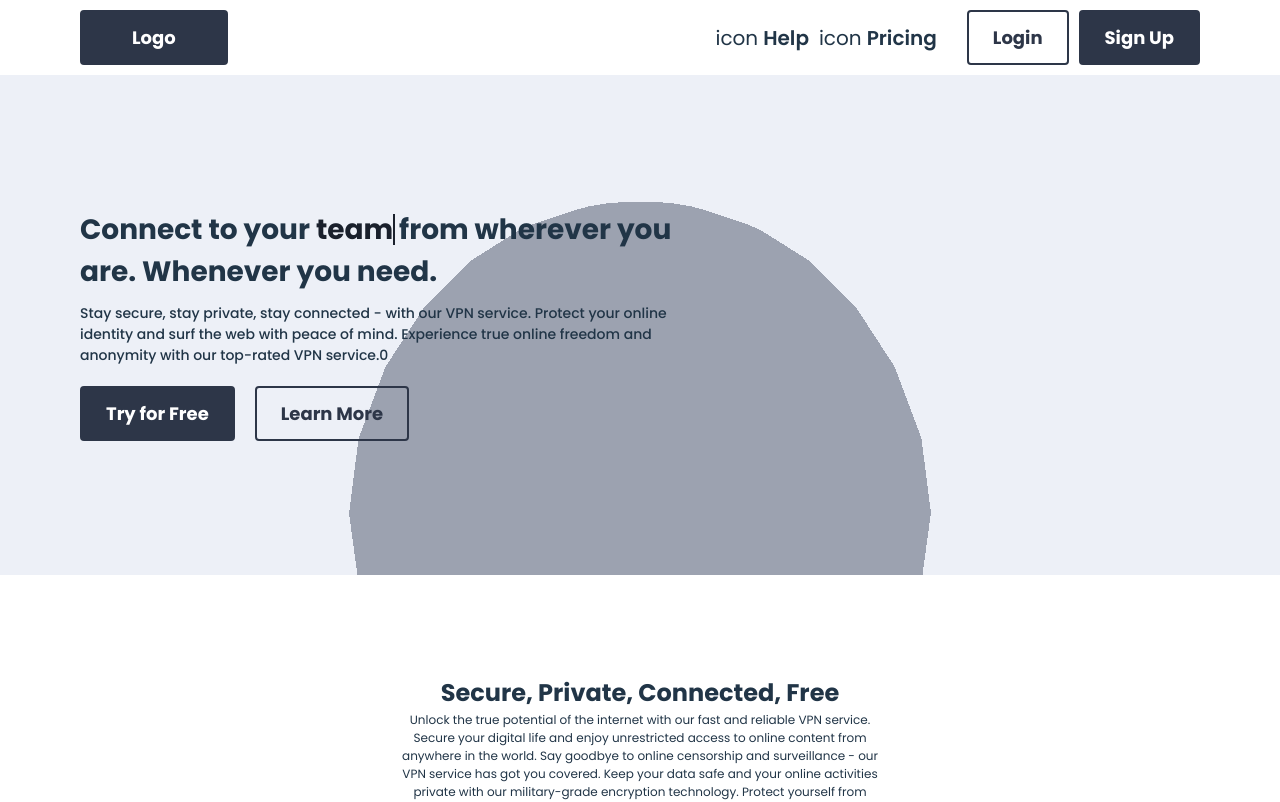
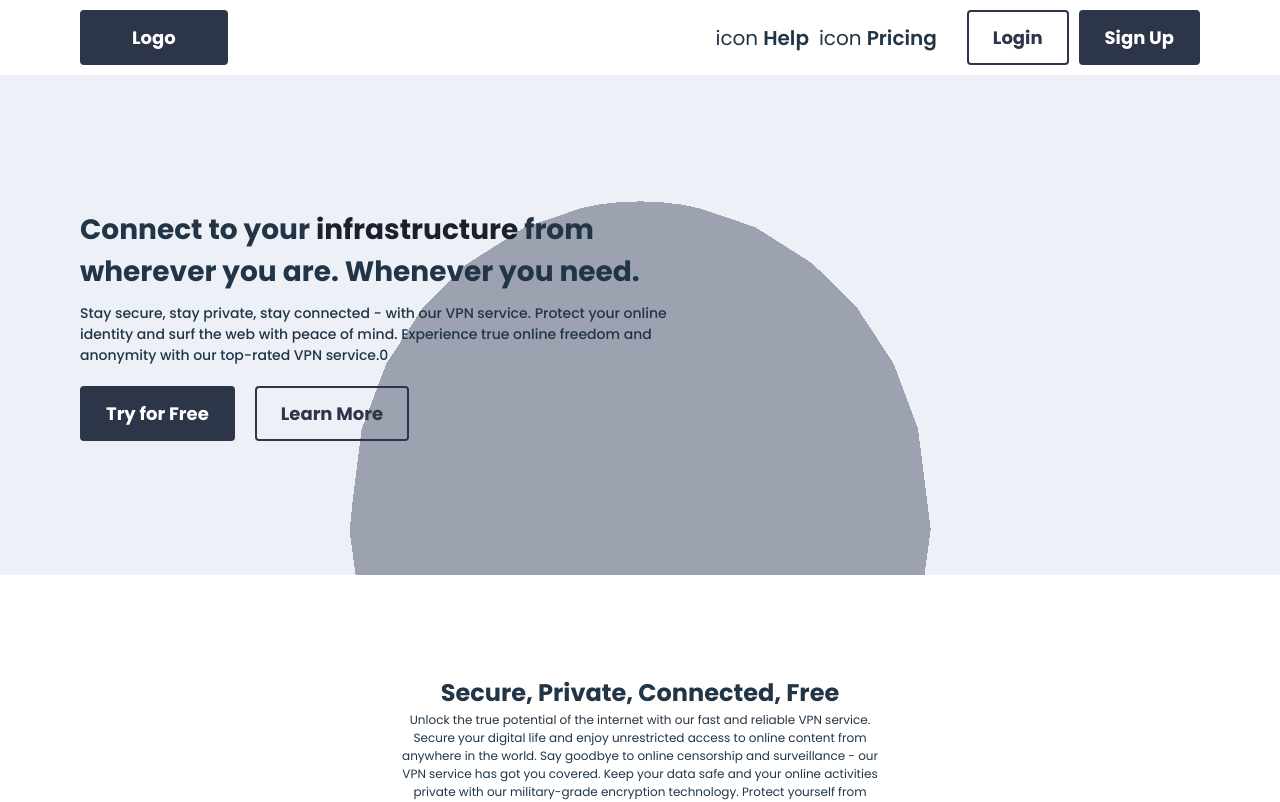
Before and after one commit to Wednesday-Vibes/vpn-frontend, a React (Vite) app: page / in a window 1280 px wide. Shown: the top 802 px of the page. Built offline with nearby package versions, Linux system fonts and the light colour scheme; no server answers.

Commit message:
fix double invocation in strict mode

```diff
--- a/src/components/Landing/DeletingText.tsx
+++ b/src/components/Landing/DeletingText.tsx
@@ -33,6 +33,7 @@ export default ({ textOptions, holdWait = 3000, initialWait = 1500 }: DeletingTe
         let mode: 'destroy' | 'wait' | 'build' = 'destroy';
         setTimeout(() => {
             let timeout: number;
+            if (!typeInterval) {
                 typeInterval = setInterval(() => {
                     /* BUILD / DESTROY TEXT */
                     setVisibleText((prevVisibleText) => {
@@ -71,12 +72,15 @@ export default ({ textOptions, holdWait = 3000, initialWait = 1500 }: DeletingTe
                         }
                     });
                 }, 100);
+            }
         }, initialWait);
 
         // blinking mouse and change color
+        if (!blinkInterval) {
             blinkInterval = setInterval(() => {
                 setCursorBlink((prevCursorBlink) => !prevCursorBlink);
             }, 500);
+        }
 
         return () => {
             clearInterval(typeInterval);
--- a/src/main.tsx
+++ b/src/main.tsx
@@ -7,9 +7,9 @@ import { Provider } from 'react-redux';
 import { store } from './redux/store';
 
 ReactDOM.createRoot(document.getElementById('root') as HTMLElement).render(
-    // <React.StrictMode>
-    <Provider store={store}>
-        <App />
-    </Provider>
-    // </React.StrictMode>
+    <React.StrictMode>
+        <Provider store={store}>
+            <App />
+        </Provider>
+    </React.StrictMode>
 );
```
Lines whose indentation alone changed are shown as unchanged.
